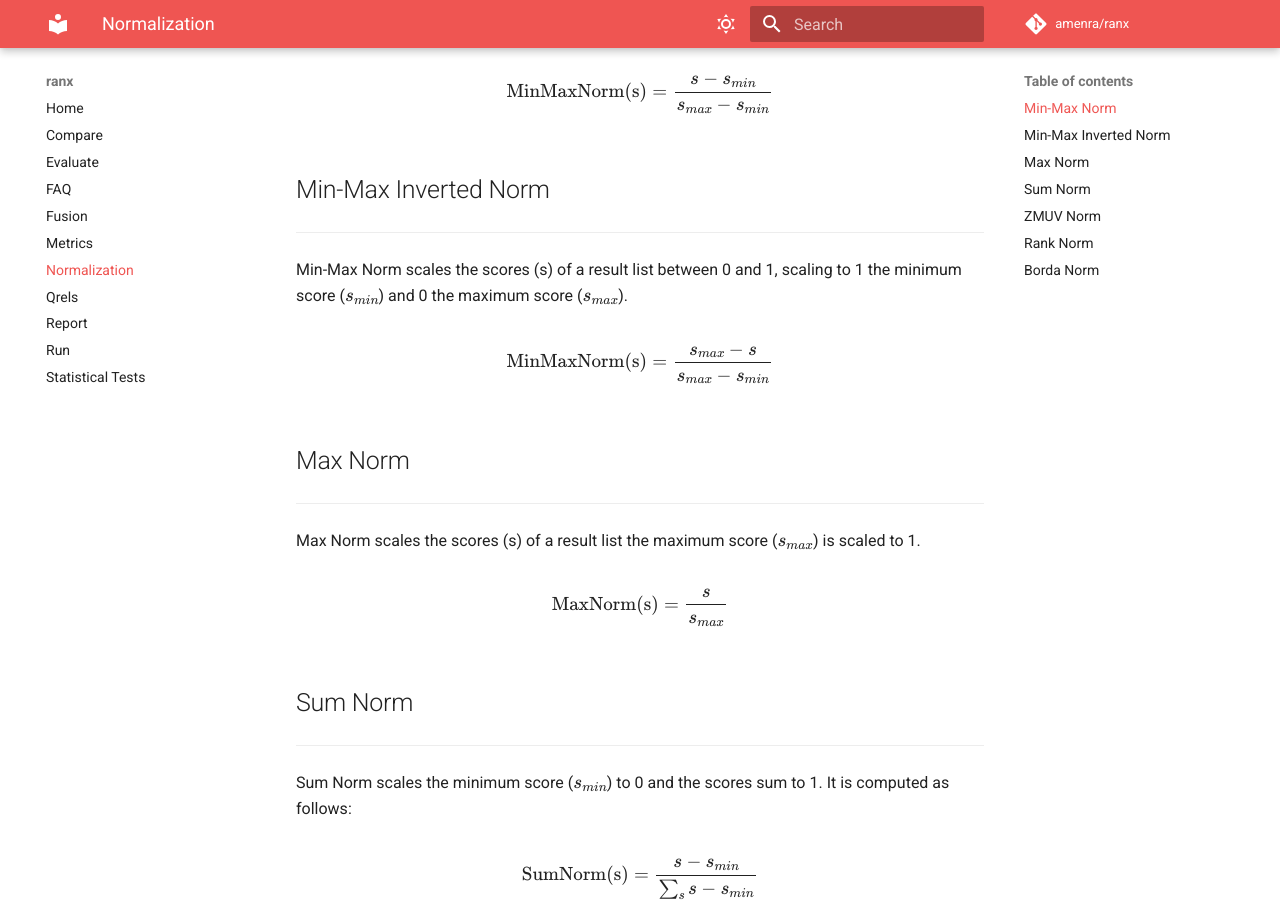
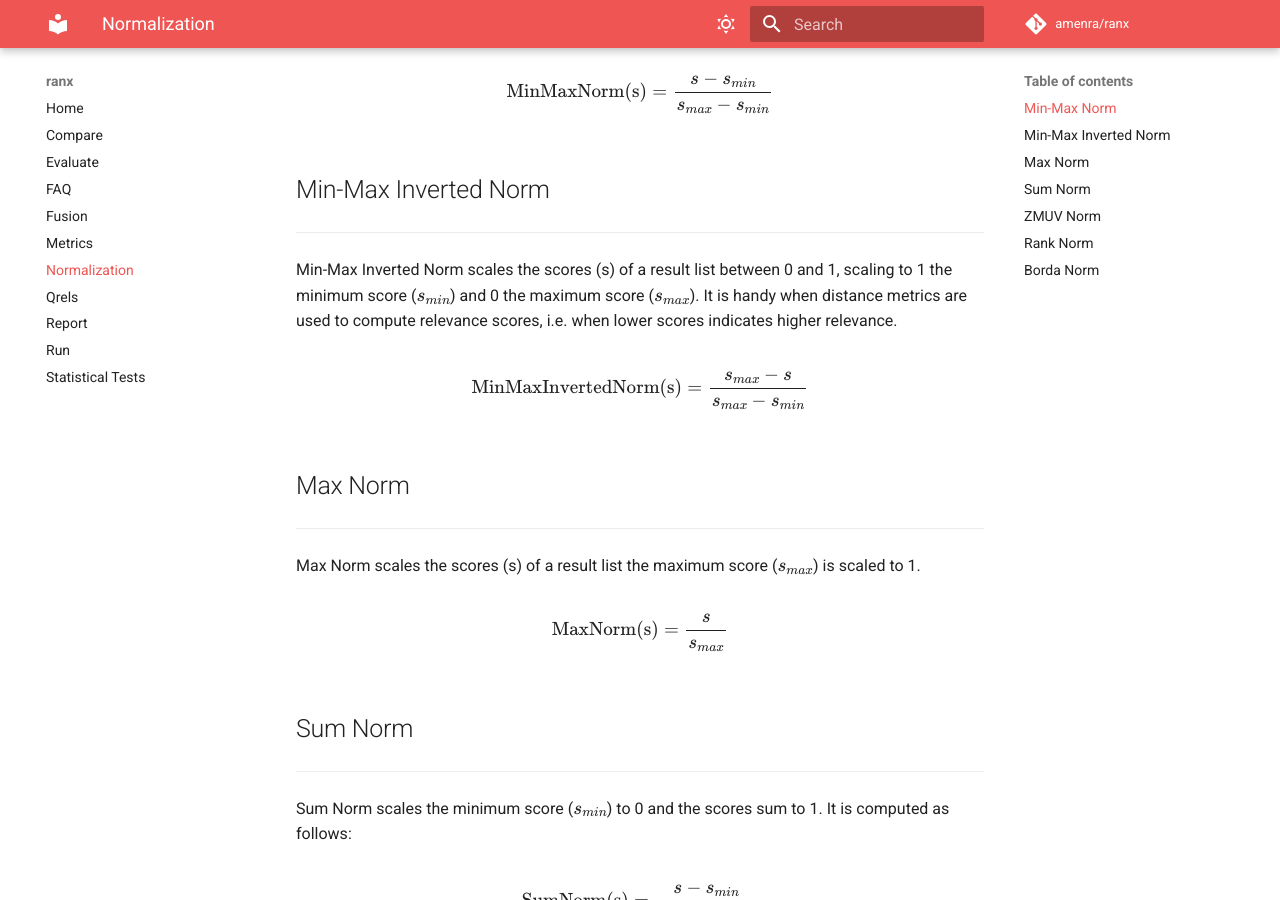
Before and after one commit to AmenRa/ranx, an MkDocs documentation site: the page built from docs/normalization.md, in a window 1280 px wide and 900 px high, scrolled down 868 px. Built offline with MkDocs 1.6.1 and Material for MkDocs 9.7.7, drawn with Linux system fonts in a browser that asks for light colours; comment, search, counter and statistics services are not loaded.

Commit message:
Update docs

```diff
--- a/docs/normalization.md
+++ b/docs/normalization.md
@@ -4,15 +4,15 @@
 Normalization aims at transforming the scores of a result list into new values to make them comparable with those of other normalized result lists, which is mandatory for correctly applying many of the provided fusion methods.
 The normalization strategy to apply before fusion can be defined through the `norm` parameter of the functions `fuse` and `optimize_fusion` (defaults to `min-max`).
 
-| **Normalization Strategies**                   | **Alias**         |
-|------------------------------------------------|-------------------|
-| [Min-Max Norm][min-max-norm]                   | min-max           |
-| [Min-Max-Inverted Norm][min-max-norm-inverted] | min-max-inverted  |
-| [Max Norm][max-norm]                           | max               |
-| [Sum Norm][sum-norm]                           | sum               |
-| [ZMUV Norm][zmuv-norm]                         | zmuv              |
-| [Rank Norm][rank-norm]                         | rank              |
-| [Borda Norm][borda-norm]                       | borda             |
+| **Normalization Strategies**                   | **Alias**        |
+| ---------------------------------------------- | ---------------- |
+| [Min-Max Norm][min-max-norm]                   | min-max          |
+| [Min-Max-Inverted Norm][min-max-norm-inverted] | min-max-inverted |
+| [Max Norm][max-norm]                           | max              |
+| [Sum Norm][sum-norm]                           | sum              |
+| [ZMUV Norm][zmuv-norm]                         | zmuv             |
+| [Rank Norm][rank-norm]                         | rank             |
+| [Borda Norm][borda-norm]                       | borda            |
 
 
 ## Min-Max Norm
@@ -25,10 +25,10 @@ $$
 
 ## Min-Max Inverted Norm
 ---
-Min-Max Norm scales the scores (s) of a result list between 0 and 1, scaling to 1 the minimum score ($s_{min}$) and 0 the maximum score ($s_{max}$).
+Min-Max Inverted Norm scales the scores (s) of a result list between 0 and 1, scaling to 1 the minimum score ($s_{min}$) and 0 the maximum score ($s_{max}$). It is handy when distance metrics are used to compute relevance scores, i.e. when lower scores indicates higher relevance.
 
 $$
-\operatorname{MinMaxNorm(s)}=\frac{s_{max} - s}{s_{max} - s_{min}}
+\operatorname{MinMaxInvertedNorm(s)}=\frac{s_{max} - s}{s_{max} - s_{min}}
 $$
 
 ## Max Norm
```
